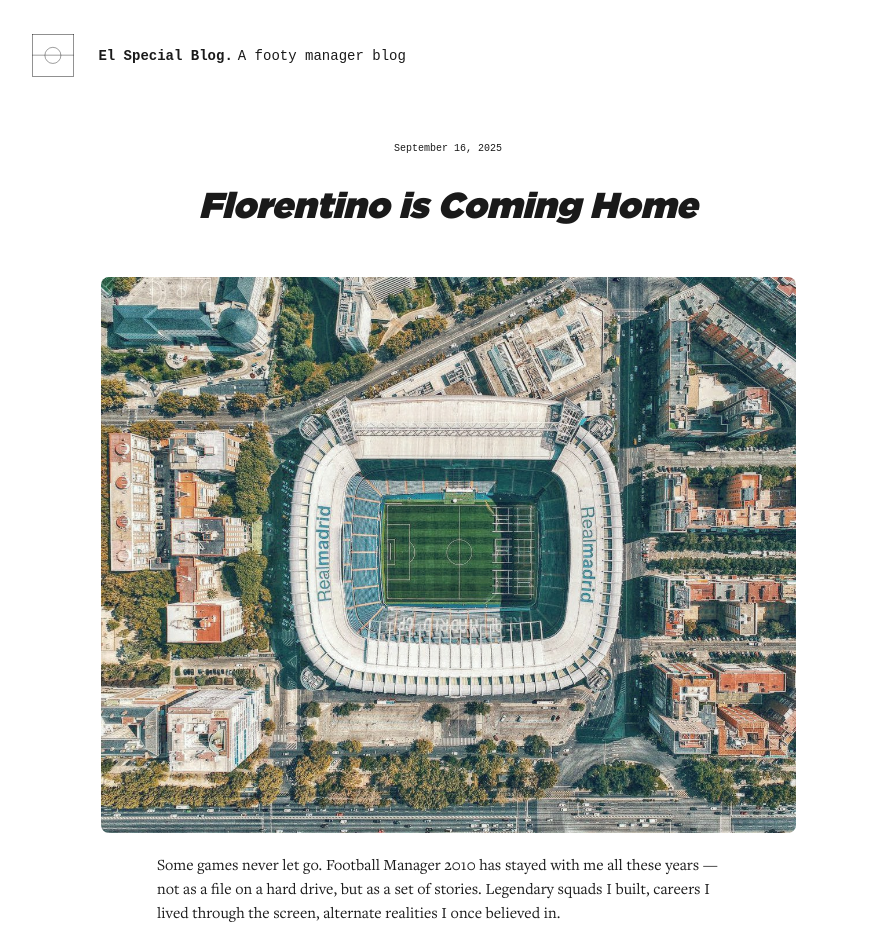
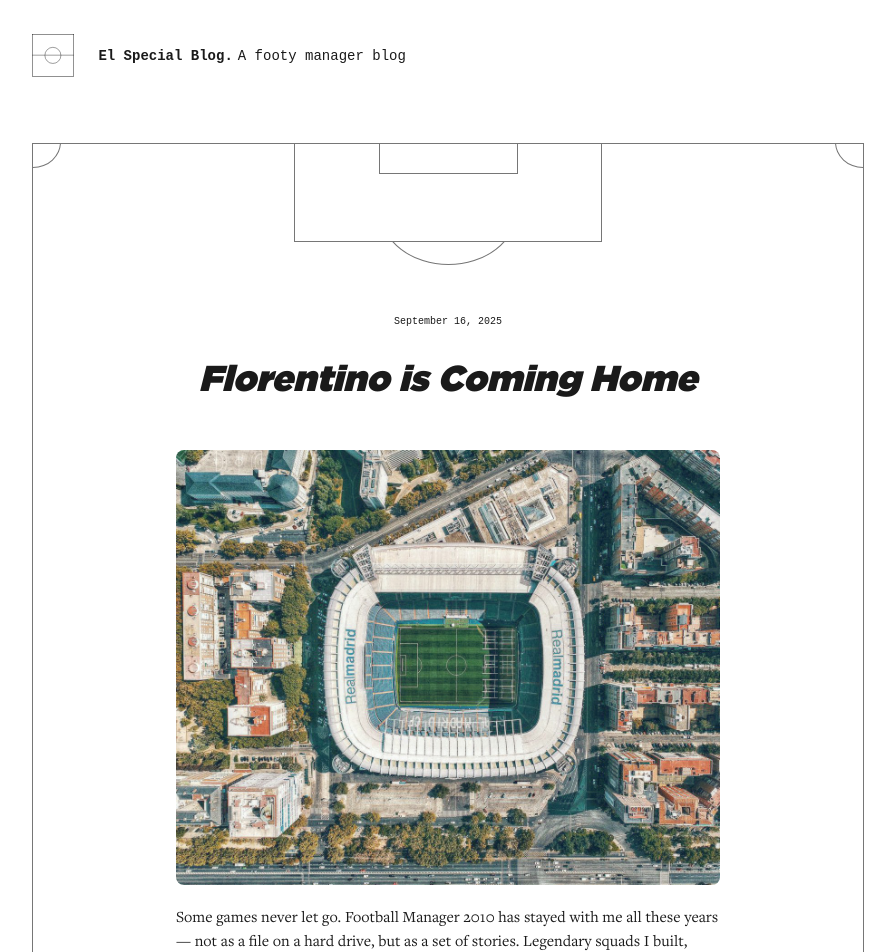
Before and after one commit to rnhnn/el-special-blog, a Next.js app: page / in a window 1280 px wide. Shown: the top 952 px of the page, without its empty margins (192-1087 px from the left). Built offline with nearby package versions, Linux system fonts and the light colour scheme.

Commit message:
add pitch diagram

```diff
--- a/src/app/globals.css
+++ b/src/app/globals.css
@@ -23,7 +23,7 @@
 :root {
   --main-bg-color: #FFFFFF;
   --main-text-color: #1A1A1A;
-  --link-underline-color: rgba(97, 51, 36, 0.5);
+  --pitch-line: #767676;
 }
 
 /* GENERAL */
@@ -37,7 +37,7 @@
   margin-bottom: 0;
   margin-left: auto;
   margin-right: auto;
-  padding: 34px 14px 100px 14px;
+  padding: 34px 14px 0 14px;
   max-width: 860px;
   background-color: var(--main-bg-color);
   color: var(--main-text-color);
@@ -96,7 +96,89 @@
 /* BLOG */
 
 .blog {
-  max-width: 695px;
+  position: relative;
+  overflow: hidden;
+  margin-left: auto;
+  margin-right: auto;
+  border: 1px solid var(--pitch-line);
+  padding-left: 143px;
+  padding-right: 143px;
+  padding-bottom: 150px;
+}
+
+@media (max-width: 768px) {
+  .blog {
+    padding-top: 50px;
+    padding-left: 50px;
+    padding-right: 50px;
+  }
+}
+
+.blog::before,
+.blog::after {
+  content: '';
+  display: block;
+  position: absolute;
+  width: 54px;
+  height: 50px;
+  border: 1px solid var(--pitch-line);
+  border-radius: 50%;
+}
+
+.blog::before {
+  top: -28px;
+  left: -28px;
+}
+
+.blog::after {
+  top: -28px;
+  right: -28px;
+}
+
+.blog-pitch-area-diagram {
+  position: relative;
+  margin-bottom: 74px;
+}
+
+@media (max-width: 768px) {
+  .blog-pitch-area-diagram {
+    display: none;
+  }
+}
+
+.blog-pitch-area-box {
+  position: relative;
+  z-index: 2;
+  width: 308px;
+  height: 98px;
+  border-left: 1px solid var(--pitch-line);
+  border-right: 1px solid var(--pitch-line);
+  border-bottom: 1px solid var(--pitch-line);
+  background-color: var(--main-bg-color);
+  margin-left: auto;
+  margin-right: auto;
+}
+
+.blog-pitch-area-goal {
+  width: 139px;
+  height: 30px;
+  border-left: 1px solid var(--pitch-line);
+  border-right: 1px solid var(--pitch-line);
+  border-bottom: 1px solid var(--pitch-line);
+  margin-left: auto;
+  margin-right: auto;
+}
+
+.blog-pitch--area-arc {
+  position: absolute;
+  z-index: 1;
+  bottom: -23px;
+  left: 0;
+  right: 0;
+  width: 135px;
+  height: 104px;
+  border: 1px solid var(--pitch-line);
+  border-radius: 50%;
   margin-left: auto;
   margin-right: auto;
 }
@@ -117,6 +199,13 @@
   background-color: rgba(0, 0, 0, 0.40);
 }
 
+@media (max-width: 768px) {
+  .blog-entry + .blog-entry::before {
+    margin-top: 56px;
+    margin-bottom: 56px;
+  }
+}
+
 .blog-entry-date {
   display: block;
   text-align: center;
@@ -132,6 +221,12 @@
   font-weight: normal;
   font-size: 36px;
   font-style: italic;
+}
+
+@media (max-width: 768px) {
+  .blog-entry-title {
+    font-size: 26px;
+  }
 }
 
 .blog-entry-meta {
--- a/src/app/page.js
+++ b/src/app/page.js
@@ -10,6 +10,13 @@
 
   return (
     <main className="blog">
+      <div className="blog-pitch-area-diagram">
+        <div className="blog-pitch-area-box">
+          <div className="blog-pitch-area-goal"></div>
+        </div>
+        <div className="blog-pitch--area-arc"></div>
+      </div>
+
       {posts.map((post) => ( // Loop through all posts to render each entry
         <article className="blog-entry" key={post.slug}>
           <time className="blog-entry-date">{formatDate(post.date)}</time>
--- a/src/data/blog/2025/001-once-a-manager-always-a-manager.json
+++ b/src/data/blog/2025/001-once-a-manager.json
@@ -1,6 +1,6 @@
 {
-  "slug": "once-a-manager-always-a-manager",
-  "title": "Once a Manager, Always a Manager",
+  "slug": "once-a-manager",
+  "title": "Once a Manager",
   "author": "V. Fernández",
   "season": "<strong>S1</strong> 2010 Again",
   "date": "2025-09-14",
```
Also changed, not shown: src/app/[slug]/page.js (+7 -0 lines).
